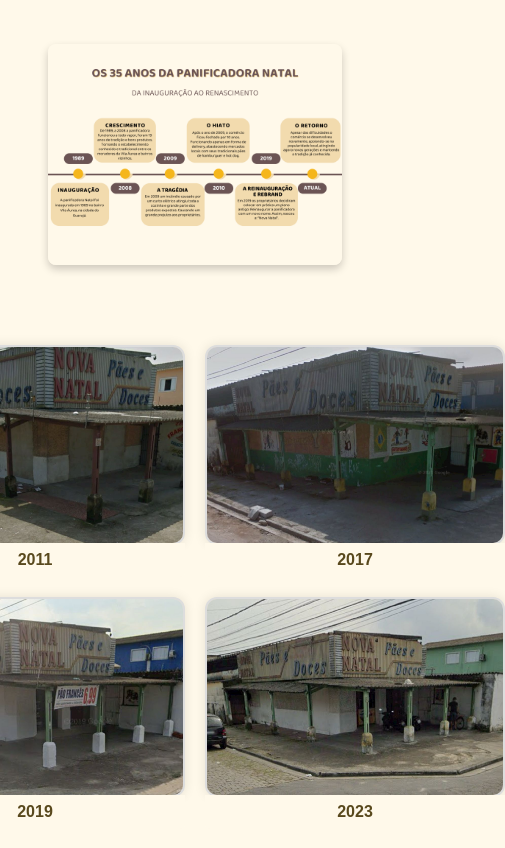
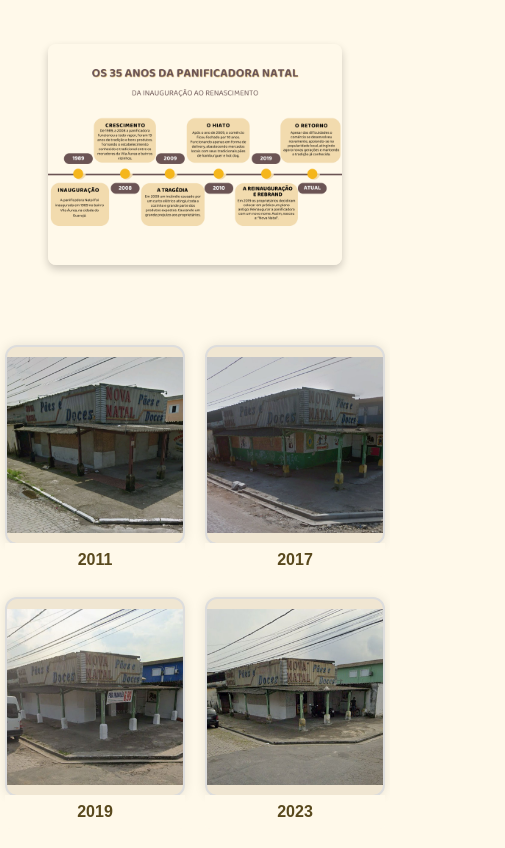
Before and after one commit to cardevv/nova-natal, a plain HTML site: page index.html in a window 390 px wide. Shown: the part 4518-5366 px from the top of the page, 505 px wide, since content can reach past the window. Drawn offline with nearby package versions, Linux system fonts and the light colour scheme; a web font is replaced by a local one.

Commit message:
Update styles.css

```diff
--- a/src/styles/styles.css
+++ b/src/styles/styles.css
@@ -550,6 +550,13 @@
         max-width: 90%;
         margin: 10px auto;
     }
+
+    .foto-container {
+        display: flex;
+        flex-direction: column;
+        align-items: center;
+        width: 180px;
+    }
 }
 
 
```
